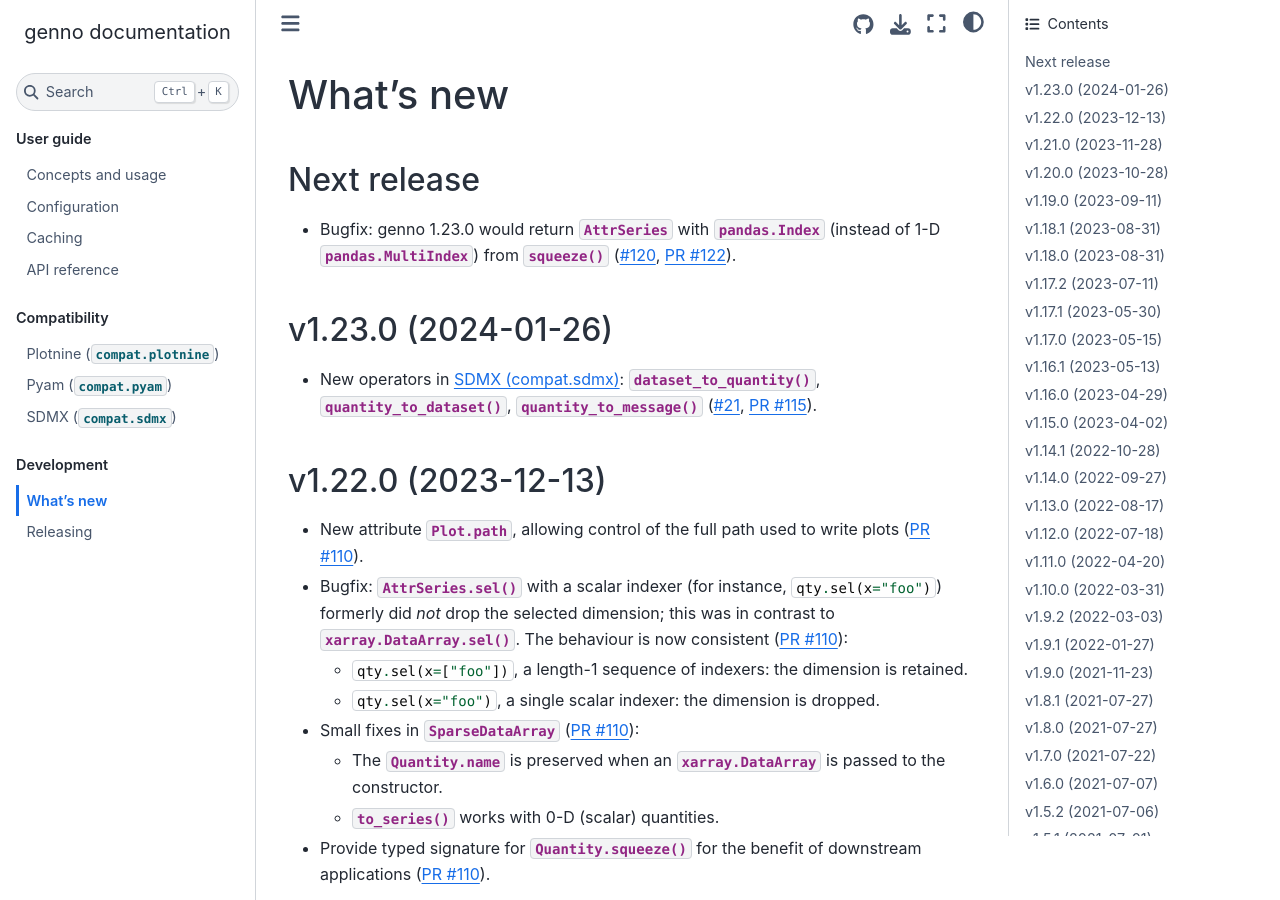
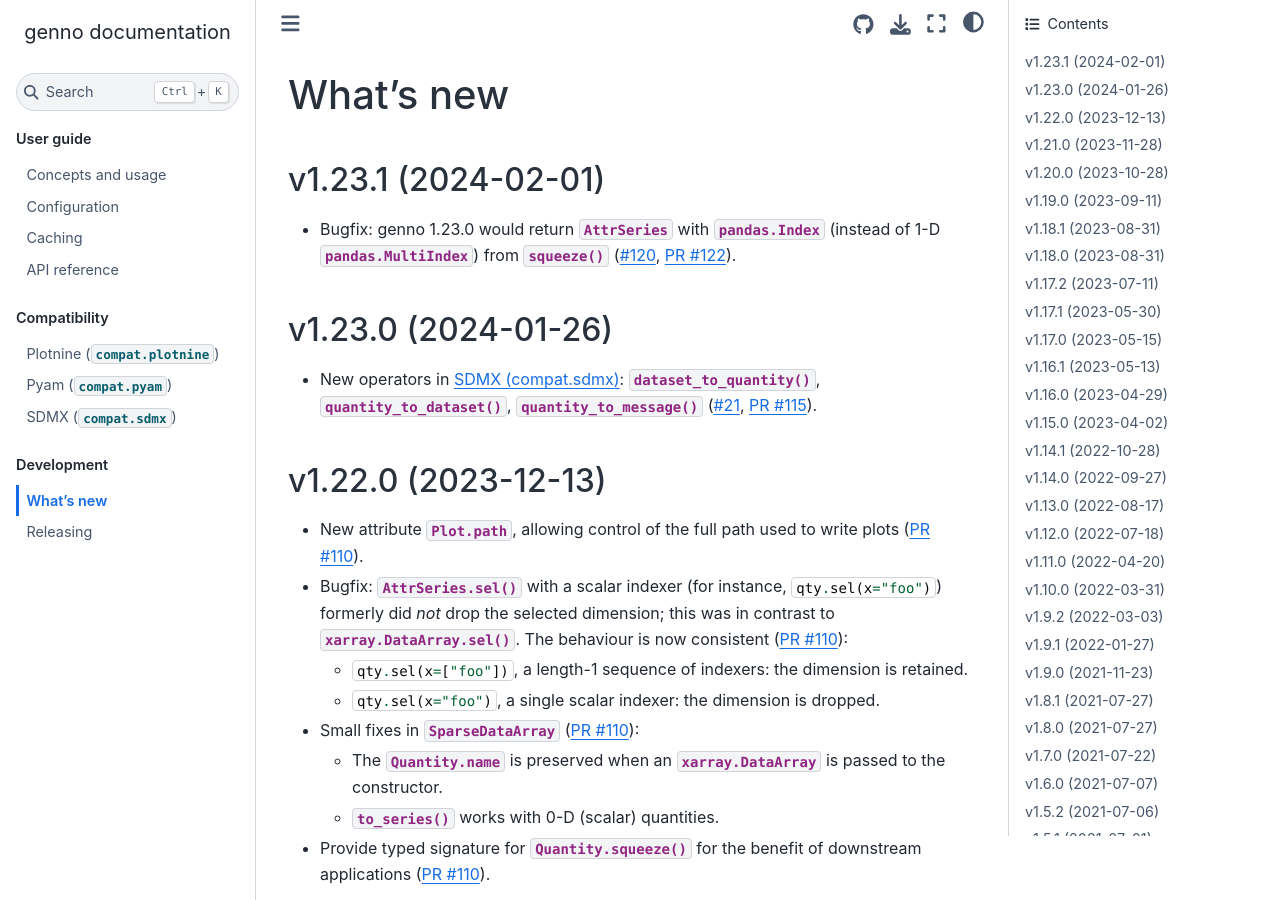
Before and after one commit to khaeru/genno, a Sphinx documentation site: the page built from doc/whatsnew.rst, in a window 1280 px wide and 900 px high. Built offline with Sphinx 7.4.7 and the Sphinx Book theme 1.1.4, drawn with Linux system fonts in a browser that asks for light colours.

Commit message:
Mark v1.23.1 in doc/whatsnew

```diff
--- a/doc/whatsnew.rst
+++ b/doc/whatsnew.rst
@@ -1,8 +1,11 @@
 What's new
 **********
 
-Next release
-============
+.. Next release
+.. ============
+
+v1.23.1 (2024-02-01)
+====================
 
 - Bugfix: genno 1.23.0 would return :class:`.AttrSeries` with :class:`pandas.Index` (instead of 1-D :class:`pandas.MultiIndex`) from :meth:`~.AttrSeries.squeeze` (:issue:`120`, :pull:`122`).
 
```
